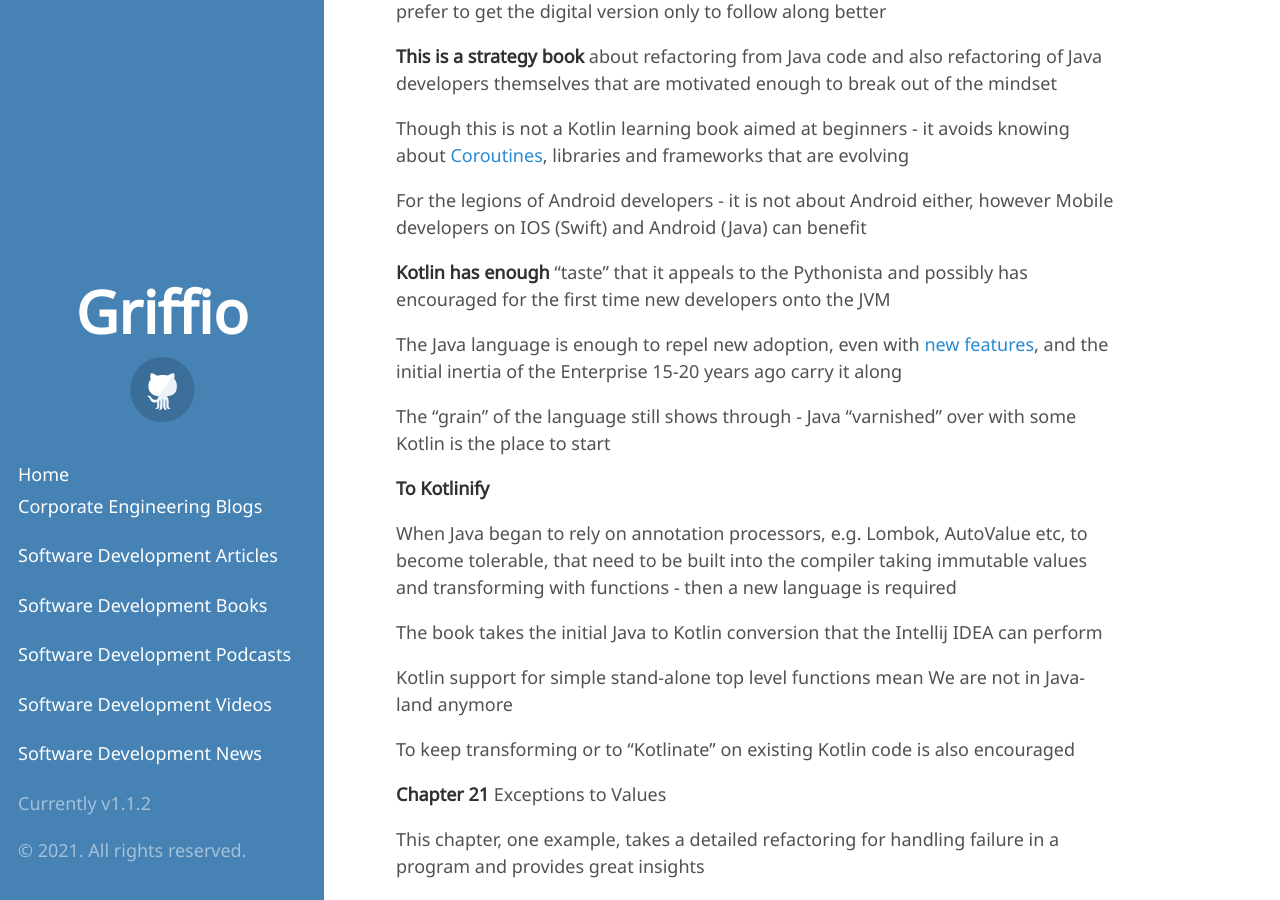
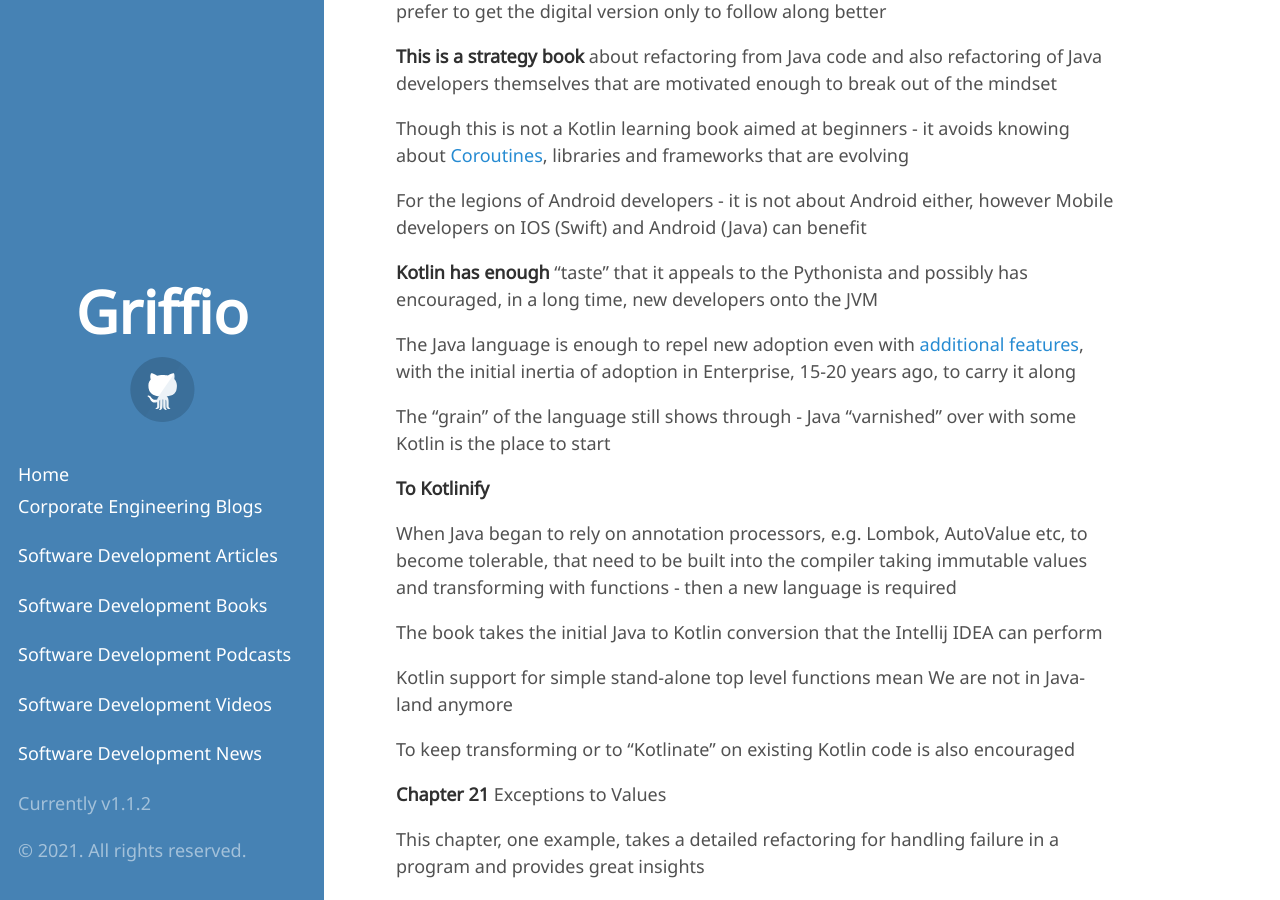
Before and after one commit to griffio/griffio.github.io, a Jekyll site: the page built from _posts/2021-09-10-Java-To-Kotlin-Review.md, in a window 1280 px wide and 900 px high, scrolled down 1231 px. Built offline with Jekyll 4.4.1, drawn with Linux system fonts in a browser that asks for light colours; some web fonts are replaced.

Commit message:
Update 2021-09-10-Java-To-Kotlin-Review.md

```diff
--- a/_posts/2021-09-10-Java-To-Kotlin-Review.md
+++ b/_posts/2021-09-10-Java-To-Kotlin-Review.md
@@ -31,9 +31,9 @@
 
 For the legions of Android developers - it is not about Android either, however Mobile developers on IOS (Swift) and Android (Java) can benefit
 
-**Kotlin has enough** "taste" that it appeals to the Pythonista and possibly has encouraged for the first time new developers onto the JVM
+**Kotlin has enough** "taste" that it appeals to the Pythonista and possibly has encouraged, in a long time, new developers onto the JVM
 
-The Java language is enough to repel new adoption, even with [new features](https://openjdk.java.net/jeps/359), and the initial inertia of the Enterprise 15-20 years ago carry it along
+The Java language is enough to repel new adoption even with [additional features](https://openjdk.java.net/jeps/359), with the initial inertia of adoption in Enterprise, 15-20 years ago, to carry it along
 
 The "grain" of the language still shows through - Java "varnished" over with some Kotlin is the place to start
 
```
